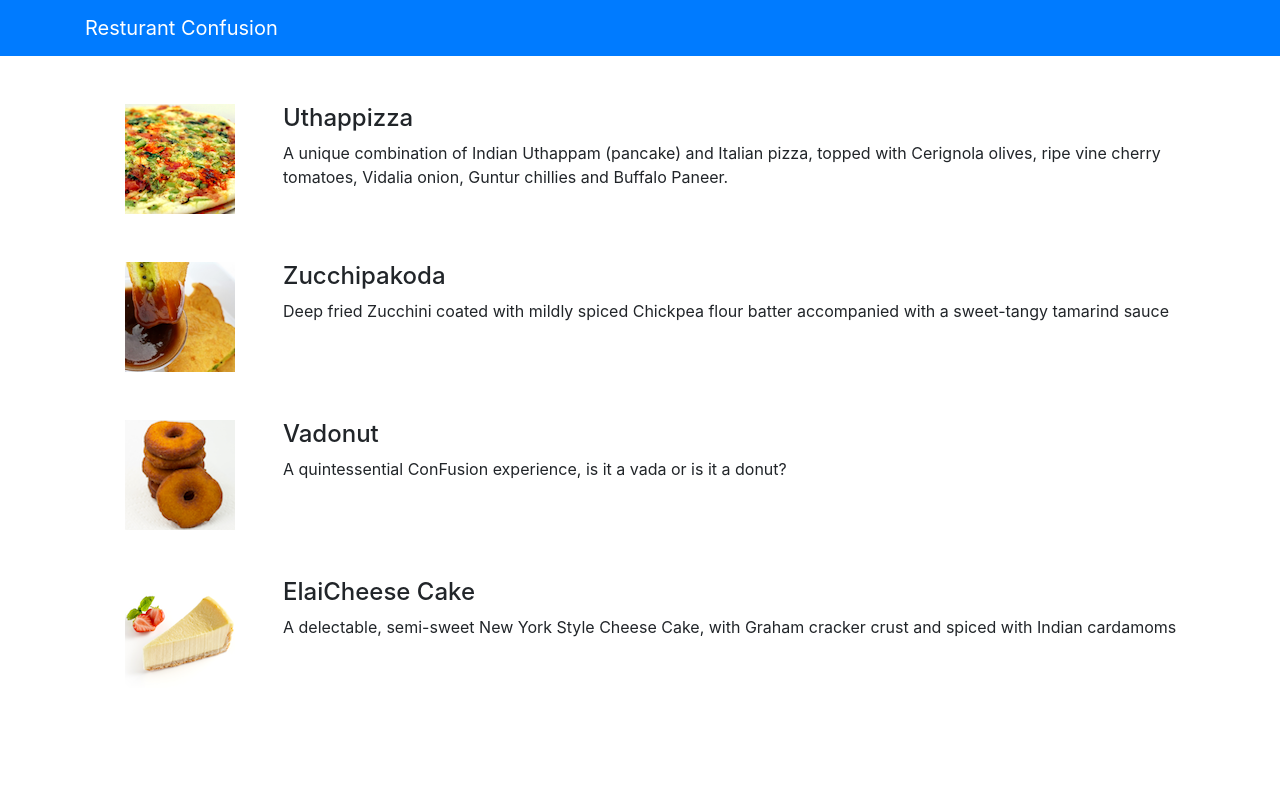
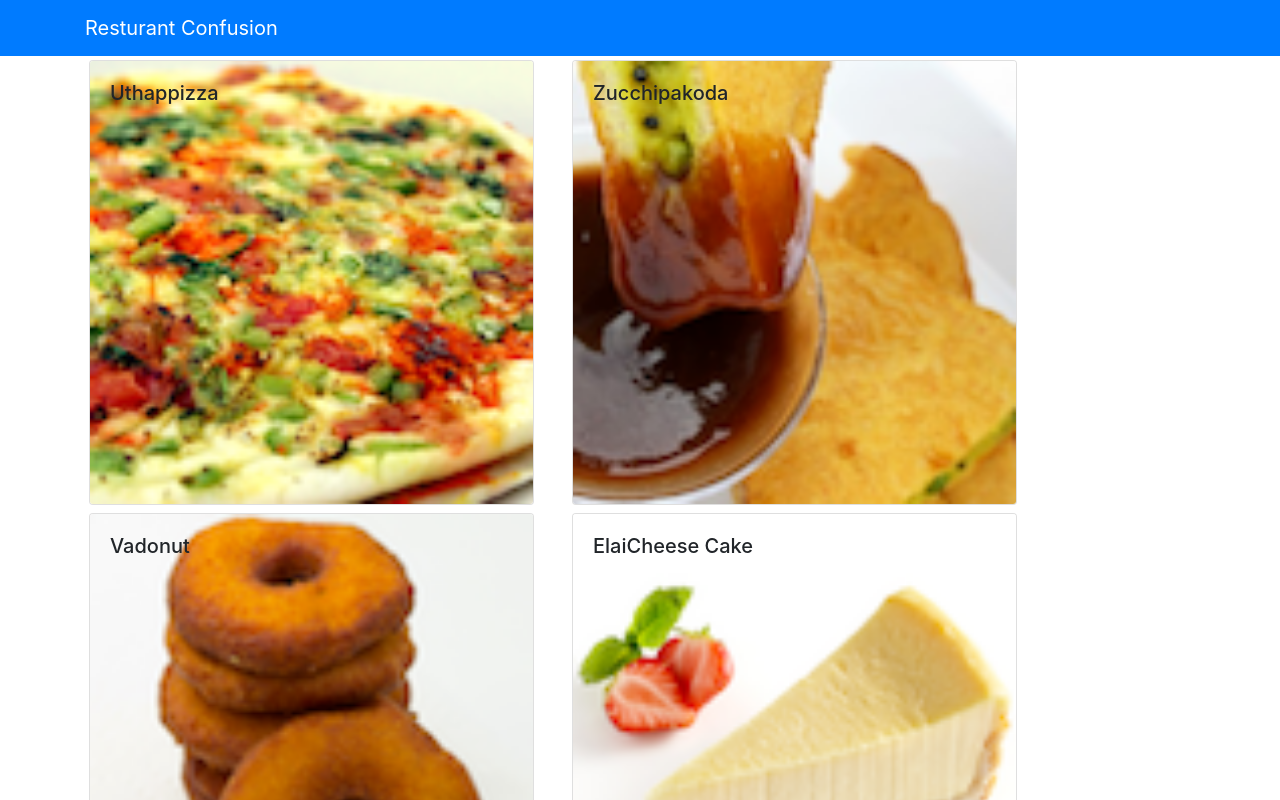
Before and after one commit to partha7278/Coursera-React-Course, a React (Create React App) app in the folder confusion/: page / in a window 1280 px wide. Shown: the top 800 px of the page. Built offline with nearby package versions, Linux system fonts and the light colour scheme.

Commit message:
Week-1 with Card Component

```diff
--- a/confusion/src/components/MenuComponent.js
+++ b/confusion/src/components/MenuComponent.js
@@ -1,45 +1,68 @@
 import React , { Component } from 'react';
-import { Media } from 'reactstrap';
+import { Card,CardImg,CardImgOverlay,CardBody,CardTitle,CardText } from 'reactstrap';
 
-class Menu extends Component{
 
-    constructor(props){
+class Menu extends Component {
+
+    constructor(props) {
         super(props);
 
         this.state = {
+            selectedDish: null
+        }
+    }
 
-        };
+    onDishSelect(dish) {
+        this.setState({ selectedDish: dish});
     }
 
 
+    renderDish(dish) {
+        if (dish != null)
+            return(
+                <Card>
+                    <CardImg top src={dish.image} alt={dish.name} />
+                    <CardBody>
+                      <CardTitle>{dish.name}</CardTitle>
+                      <CardText>{dish.description}</CardText>
+                    </CardBody>
+                </Card>
+            );
+        else
+            return(
+                <div></div>
+            );
+    }
 
-    render(){
 
-        const menu = this.props.dishes.map( (dish) => {
+    render() {
+        const menu = this.props.dishes.map((dish) => {
             return (
-                <div key="{dish.id}" className="col-12 mt-5">
-                    <Media tag="li">
-                        <Media left middle>
-                            <Media object src={dish.image} alt={dish.name} />
-                        </Media>
-                        <Media body className="ml-5">
-                            <Media heading>{dish.name}</Media>
-                            <p>{dish.description}</p>
-                        </Media>
-                    </Media>
-                </div>
+              <div  className="col-12 col-md-5 m-1">
+                <Card key={dish.id} onClick={() => this.onDishSelect(dish)}>
+                  <CardImg width="100%" src={dish.image} alt={dish.name} />
+                  <CardImgOverlay>
+                      <CardTitle>{dish.name}</CardTitle>
+                  </CardImgOverlay>
+                </Card>
+              </div>
             );
         });
 
+
         return(
             <div className="container">
-                <div class="row">
-                    <Media list>
-                        {menu}
-                    </Media>
+                <div className="row">
+                    {menu}
+                </div>
+                <div className="row">
+                    <div className="col-12 col-md-5 m-1">
+                        {this.renderDish(this.state.selectedDish)}
+                    </div>
                 </div>
             </div>
         );
+
     }
 }
 export default Menu;
```
